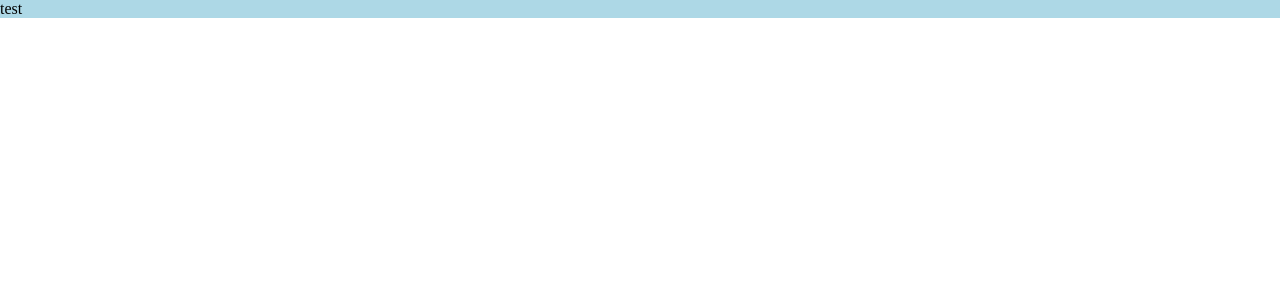
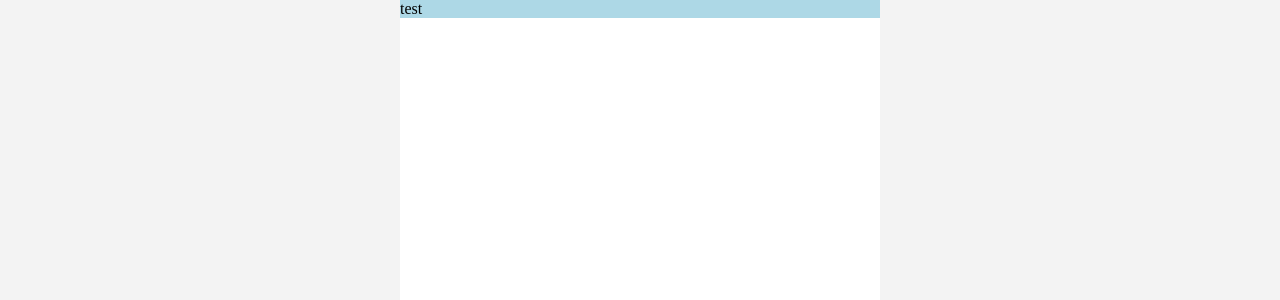
Before and after one commit to ShinjungOh/2022-todolist-challenge, a Next.js app in the folder 2022-10-06/: page / in a window 1280 px wide. Shown: the top 300 px of the page. Built offline with nearby package versions, Linux system fonts and the light colour scheme.

Commit message:
[ADD] 7th: Layout 구현

```diff
--- a/2022-10-06/pages/_app.tsx
+++ b/2022-10-06/pages/_app.tsx
@@ -2,6 +2,7 @@
 import Head from 'next/head';
 
 import GlobalStyles from '@ui/core/GlobalStyles';
+import { Page } from '@ui/components/page';
 
 const MyApp = ({
   Component,
@@ -14,7 +15,9 @@
       </title>
     </Head>
     <GlobalStyles />
-    <Component {...pageProps} />
+    <Page>
+      <Component {...pageProps} />
+    </Page>
   </>
 );
 
--- /dev/null
+++ b/2022-10-06/ui/components/page/Layout.tsx
@@ -0,0 +1,26 @@
+import React from 'react';
+import styled from 'styled-components';
+
+interface Props {
+  children: React.ReactNode;
+}
+
+const Layout = ({ children }: Props) => (
+  <Container>
+    {children}
+  </Container>
+);
+
+export default Layout;
+
+const Container = styled.div`
+  width: 100vw;
+  max-width: 480px;
+  height: 100vh;
+  max-height: 900px;
+  background-color: white;
+  position: absolute;
+  top: 50%;
+  left: 50%;
+  transform: translate(-50%, -50%);
+`;
--- /dev/null
+++ b/2022-10-06/ui/components/page/Page.tsx
@@ -0,0 +1,24 @@
+import React from 'react';
+import styled from 'styled-components';
+
+import { Layout } from '@components/page/index';
+
+interface Props {
+  children: React.ReactNode;
+}
+
+const Page = ({ children }: Props) => (
+  <Container>
+    <Layout>
+      {children}
+    </Layout>
+  </Container>
+);
+
+export default Page;
+
+const Container = styled.div`
+  width: 100vw;
+  height: 100vh;
+  background-color: #f3f3f3;
+`;
--- /dev/null
+++ b/2022-10-06/ui/components/page/index.tsx
@@ -0,0 +1,2 @@
+export { default as Page } from '@components/page/Page';
+export { default as Layout } from '@components/page/Layout';
```
